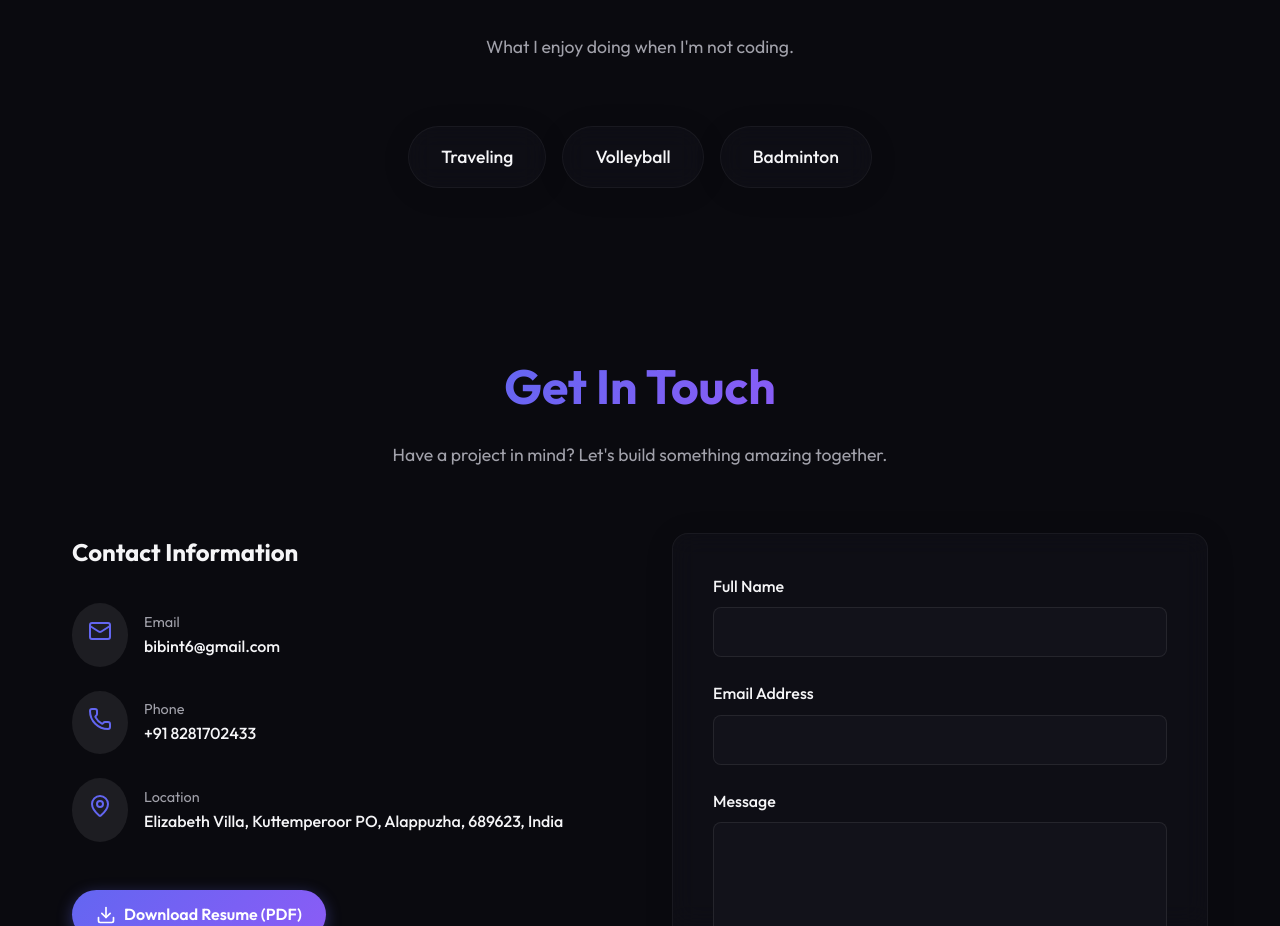
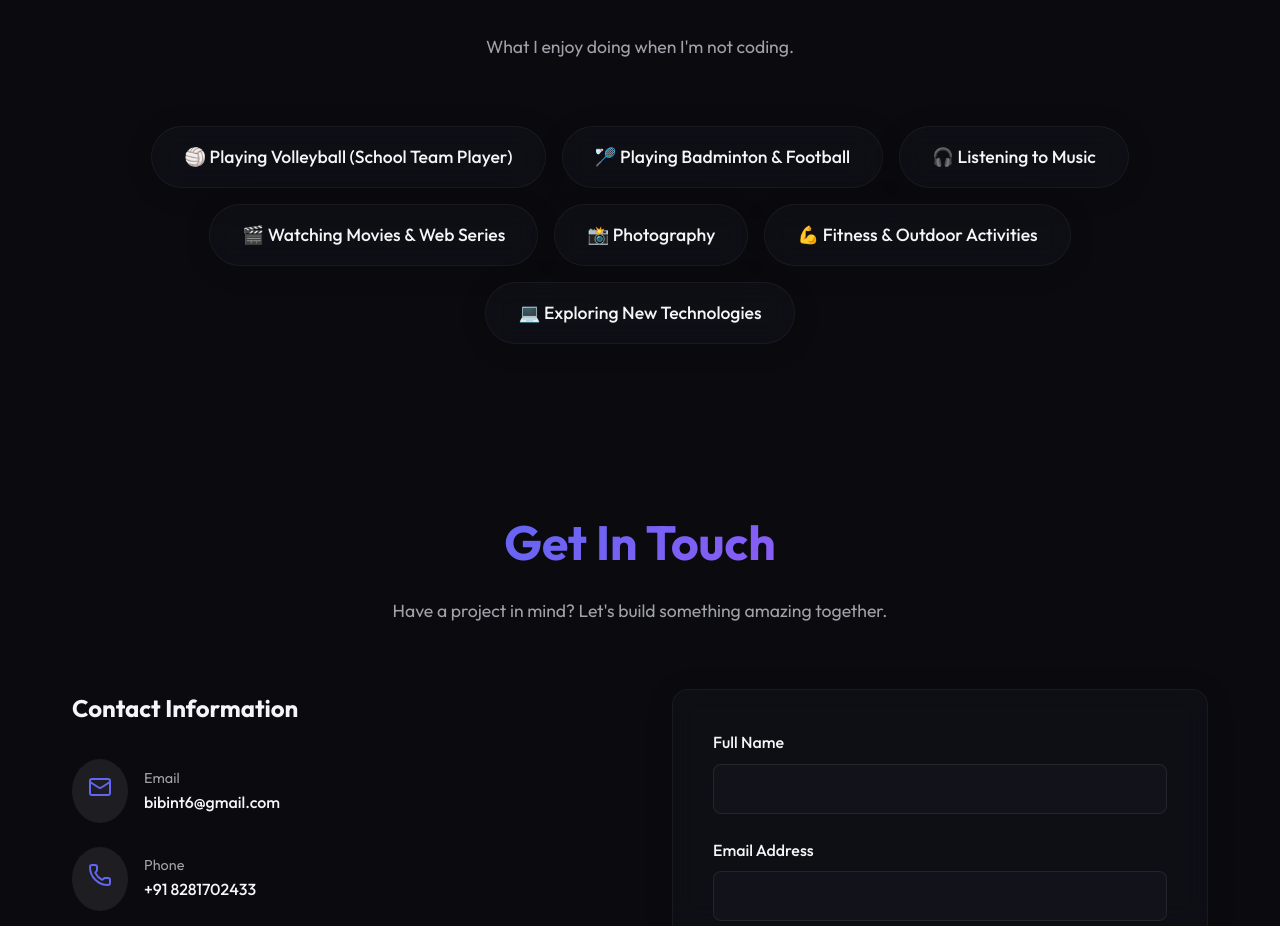
Before and after one commit to Bibin369/Bib_Portfolio, a React (Vite) app: page / in a window 1280 px wide. Shown: the part 8190-9116 px from the top of the page. Built offline with nearby package versions, Linux system fonts and the light colour scheme.

Commit message:
Update interests and hobbies data

```diff
--- a/src/data/portfolioData.js
+++ b/src/data/portfolioData.js
@@ -166,9 +166,13 @@ export const portfolioData = {
     "Recognized for contributions during NAAC Reaccreditation (2023), achieving A++ (3.71/4) institutional grade"
   ],
   interests: [
-    "Traveling",
-    "Volleyball",
-    "Badminton"
+    "🏐 Playing Volleyball (School Team Player)",
+    "🏸 Playing Badminton & Football",
+    "🎧 Listening to Music",
+    "🎬 Watching Movies & Web Series",
+    "📸 Photography",
+    "💪 Fitness & Outdoor Activities",
+    "💻 Exploring New Technologies"
   ],
   travel: [
     { title: "Munnar", state: "Kerala", description: "Renowned for its endless rolling tea gardens, misty hills, and cool climate, Munnar feels like stepping into a green paradise. Perfect for scenic drives and peaceful nature walks.", image: "https://loremflickr.com/800/600/munnar,nature/all" },
```
